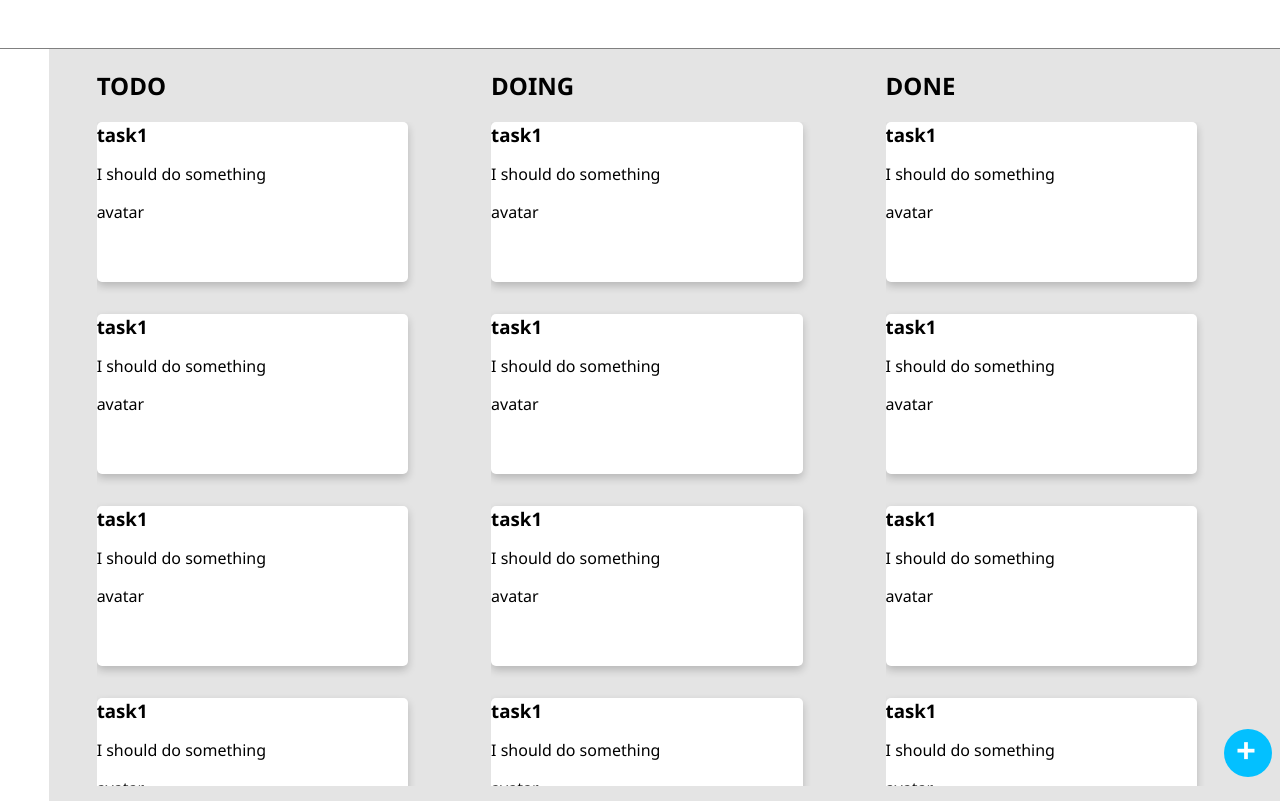
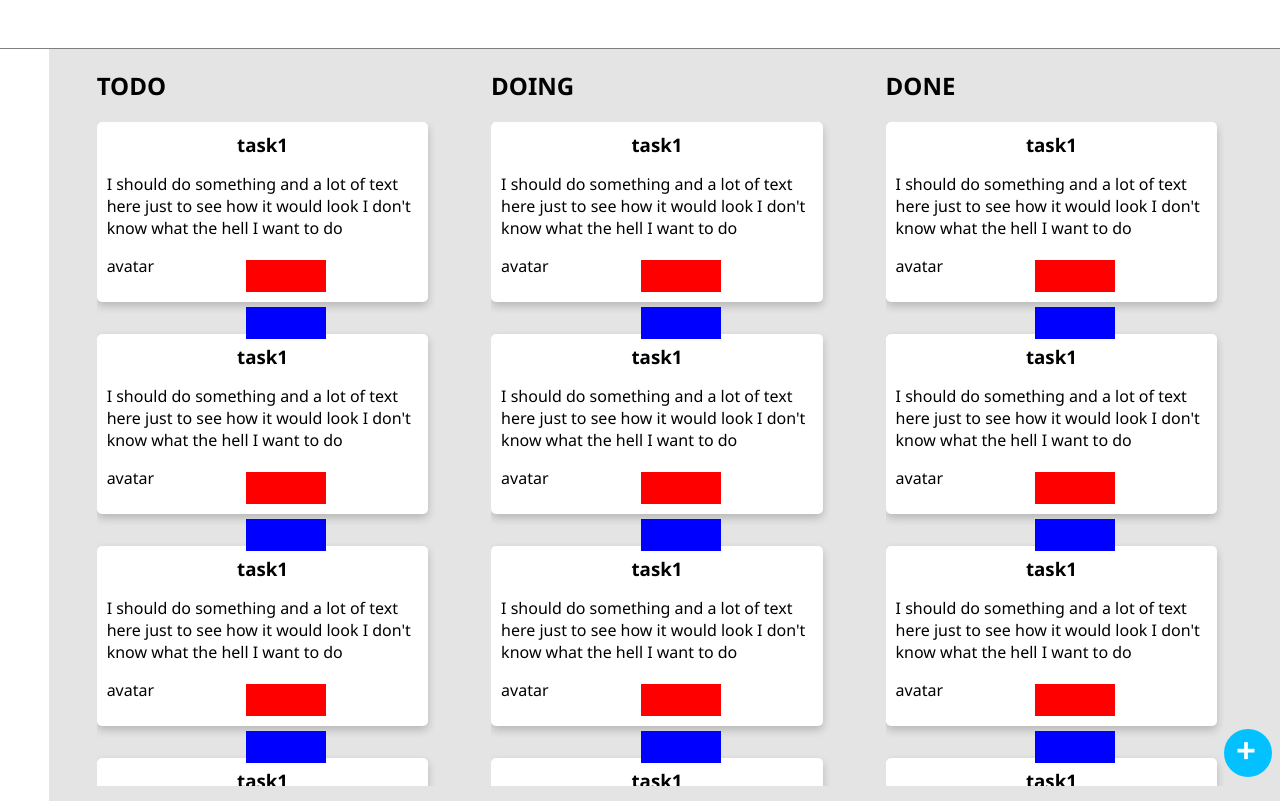
Before and after one commit to hamza-sabri/todo-app, a React (Create React App) app: page / in a window 1280 px wide. Built offline with nearby package versions, Linux system fonts and the light colour scheme.

Commit message:
redesign some componants

```diff
--- a/src/components/cards/cards-style.css
+++ b/src/components/cards/cards-style.css
@@ -7,6 +7,10 @@
 	margin-bottom: 0;
 	transition: 0.3s;
 	margin-bottom: 2rem;
+	padding: 10px;
+	display: grid;
+	grid-template-areas: "task-title task-title task-title" "task-description task-description task-description"
+		"task-description task-description task-description" "avatar . actions-area";
 }
 
 .card:hover {
@@ -31,6 +35,35 @@
 
 /* here would be the interar style of the card */
 
-h3 {
-	margin: 0;
+.task-title {
+	grid-area: task-title;
+	margin: auto;
 }
+
+.avatar {
+	grid-area: avatar;
+}
+
+.task-description {
+	grid-area: task-description;
+}
+
+.actions-area {
+	grid-area: actions-area;
+}
+
+.edit-button,
+.delete-button {
+	width: 5rem;
+	height: 2rem;
+	background: blue;
+	grid-area: edit-button;
+	margin: 5px;
+	display: inline-block;
+	position: relative;
+}
+
+.delete-button {
+	background: red;
+	grid-area: delete-button;
+}
--- a/src/components/cards/status-columns.tsx
+++ b/src/components/cards/status-columns.tsx
@@ -8,7 +8,14 @@ export default function StatusColumns({ listTitle }: columnPropsTypes) {
 		<div className="status-column">
 			<h2>{listTitle}</h2>
 			<div className="cards-list">
-				<TaskCard taskTitle="task1" taskDescription="I should do something" />
+				{/** map the comming list into cards */}
+				<TaskCard taskTitle="task1" taskDescription="I should do something and a lot of text here just to see how it would look I don't know what the hell I want to do" />
+				<TaskCard taskTitle="task1" taskDescription="I should do something and a lot of text here just to see how it would look I don't know what the hell I want to do" />
+				<TaskCard taskTitle="task1" taskDescription="I should do something and a lot of text here just to see how it would look I don't know what the hell I want to do" />
+				<TaskCard taskTitle="task1" taskDescription="I should do something and a lot of text here just to see how it would look I don't know what the hell I want to do" />
+				<TaskCard taskTitle="task1" taskDescription="I should do something and a lot of text here just to see how it would look I don't know what the hell I want to do" />
+				<TaskCard taskTitle="task1" taskDescription="I should do something and a lot of text here just to see how it would look I don't know what the hell I want to do" />
+				<TaskCard taskTitle="task1" taskDescription="I should do something and a lot of text here just to see how it would look I don't know what the hell I want to do" />
 				<TaskCard taskTitle="task1" taskDescription="I should do something" />
 				<TaskCard taskTitle="task1" taskDescription="I should do something" />
 				<TaskCard taskTitle="task1" taskDescription="I should do something" />
--- a/src/components/cards/task-card.tsx
+++ b/src/components/cards/task-card.tsx
@@ -6,7 +6,12 @@ export default function TaskCard({ taskTitle, taskDescription }: cardPropsTypes)
 		<div className="card">
 			<h3 className="task-title">{taskTitle}</h3>
 			<p className="task-description">{taskDescription}</p>
-			<div>avatar{/*I say put this in a diffrent componant so you can reuse it */}</div>
+			<div className="avatar">avatar{/*I say put this in a diffrent componant so you can reuse it*/}</div>
+			<div className="actions-area">
+				<div className="delete-button" />
+				<div className="edit-button" />
+			</div>
+			{/* make the card dragabble and add some animation for it */}
 		</div>
 	);
 }
```
Also changed, not shown: 1 other file (tests, documents, lock files or other folders).
